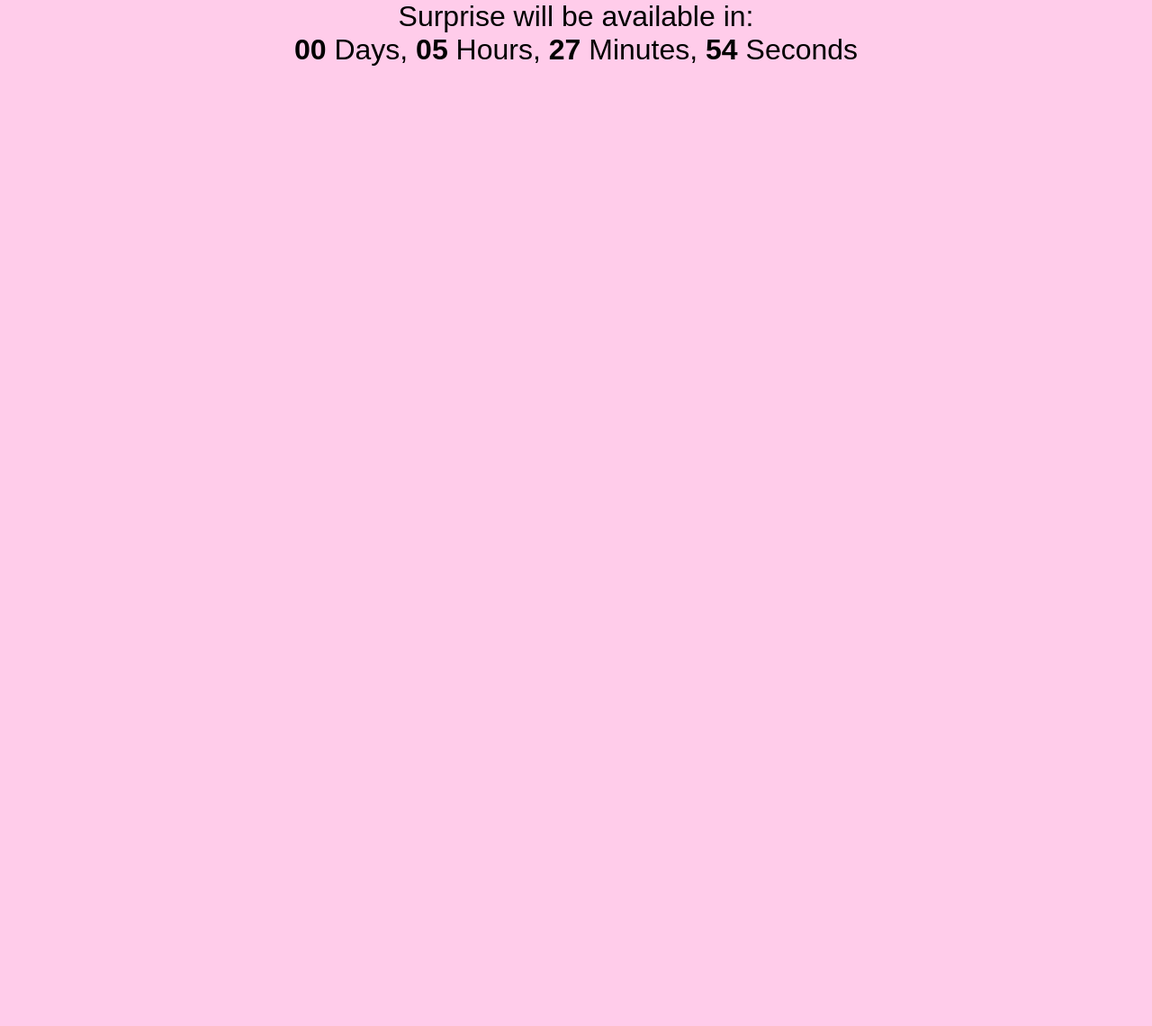
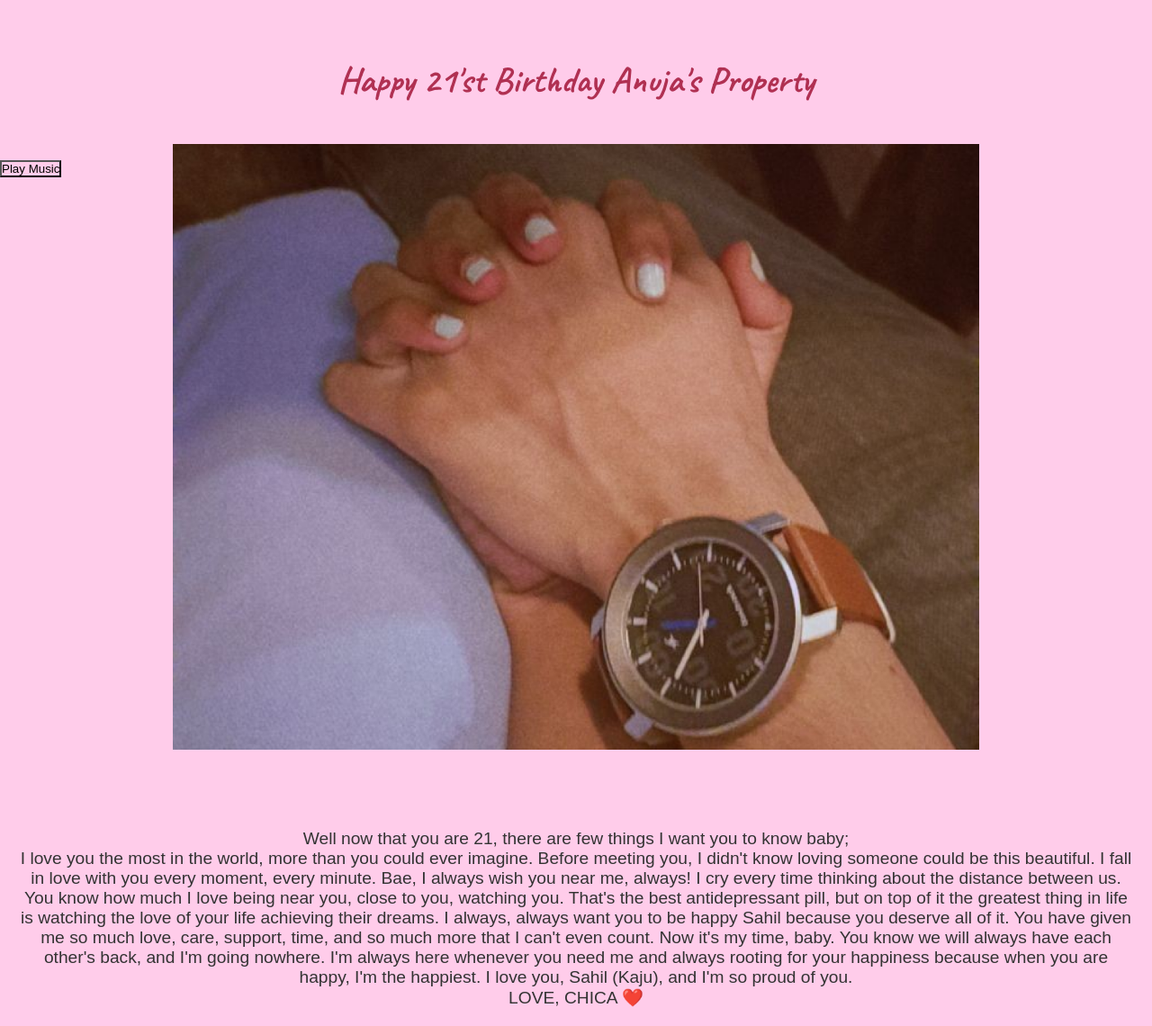
Before and after one commit to anuza08/newProject, a plain HTML site: page index.html in a window 1280 px wide. Shown: the whole page at 90% size. Before the commit the page ends 800 px from the top, so only its background shows below. Drawn offline with Linux system fonts and the light colour scheme; a web font is replaced by a local one.

Commit message:
new changes

```diff
--- a/index.html
+++ b/index.html
@@ -12,18 +12,6 @@
     <title>Sahil's 21'th</title>
   </head>
   <body>
-    <!-- Countdown Timer -->
-    <div class="countdown">
-      <p>Surprise will be available in:</p>
-      <p>
-        <span id="days">00</span> Days, <span id="hours">00</span> Hours,
-        <span id="minutes">00</span> Minutes,
-        <span id="seconds">00</span> Seconds
-      </p>
-    </div>
-
-    <!-- Website Content -->
-    <div class="content">
     <div class="hero-section">
       <h1>Happy 21'st Birthday Anuja's Property</h1>
       <div class="img-section">
@@ -35,7 +23,7 @@
     <!-- Music Player -->
     <div class="music-player">
       <audio id="backgroundMusic" loop>
-          <source src="song.mp3" type="audio/mp3" />
+        <source src="./audio/birthday-song.mp3" type="audio/mp3" />
         Your browser does not support the audio element.
       </audio>
       <button id="toggleMusicButton">Play Music</button>
@@ -43,72 +31,28 @@
 
     <div class="message-section">
       <p>
-          Well now that you are 21, there are feww this I want you to know baby;
+        Well now that you are 21, there are few things I want you to know baby;
         <br />
         I love you the most in the world, more than you could ever imagine.
-          Before meeting I didn't knew loving someone can be this beautiful. I
-          fall in love with you every moment, every minutes. Bae I always wish
-          you near me, always! I cry everytime thinking about the distance
-          between us. You know how much I love being near you, close to you,
-          watch you, that's the most antidepressant pills, but on top of it the
-          greatest thing in life is watching the love of your life achieving his
-          dreams and I always , always want you to be happy Sahil, because you
-          deserve all of it.You have gave me so much love, care, support, time
-          and so much that I can't even count and now it's my time baby. You
-          know we will always have each other's back and I'm going nowhere , I'm
-          always here, whenever you need me and always rooting for your
-          happiness. because when you are happy I'm the happiest. I love you
-          sahil (kaju) and I'm so proud of you.<br />
-          LOVE CHICA ❤️
+        Before meeting you, I didn't know loving someone could be this
+        beautiful. I fall in love with you every moment, every minute. Bae, I
+        always wish you near me, always! I cry every time thinking about the
+        distance between us. You know how much I love being near you, close to
+        you, watching you. That's the best antidepressant pill, but on top of it
+        the greatest thing in life is watching the love of your life achieving
+        their dreams. I always, always want you to be happy Sahil because you
+        deserve all of it. You have given me so much love, care, support, time,
+        and so much more that I can't even count. Now it's my time, baby. You
+        know we will always have each other's back, and I'm going nowhere. I'm
+        always here whenever you need me and always rooting for your happiness
+        because when you are happy, I'm the happiest. I love you, Sahil (Kaju),
+        and I'm so proud of you.<br />
+        LOVE, CHICA ❤️
       </p>
     </div>
-    </div>
+    <div class="memories"></div>
 
     <script>
-      // Countdown logic
-      const countdownElement = document.querySelector(".countdown");
-      const contentElement = document.querySelector(".content");
-
-      const endTime = new Date();
-      endTime.setHours(24, 0, 0, 0); // Today at 12 AM
-
-      function updateCountdown() {
-        const now = new Date();
-        const remainingTime = endTime - now;
-
-        if (remainingTime <= 0) {
-          // When countdown ends
-          countdownElement.style.display = "none";
-          contentElement.style.display = "block";
-          clearInterval(countdownInterval);
-        } else {
-          // Update countdown
-          const days = Math.floor(remainingTime / (1000 * 60 * 60 * 24));
-          const hours = Math.floor((remainingTime / (1000 * 60 * 60)) % 24);
-          const minutes = Math.floor((remainingTime / (1000 * 60)) % 60);
-          const seconds = Math.floor((remainingTime / 1000) % 60);
-
-          document.getElementById("days").textContent = String(days).padStart(
-            2,
-            "0"
-          );
-          document.getElementById("hours").textContent = String(hours).padStart(
-            2,
-            "0"
-          );
-          document.getElementById("minutes").textContent = String(
-            minutes
-          ).padStart(2, "0");
-          document.getElementById("seconds").textContent = String(
-            seconds
-          ).padStart(2, "0");
-        }
-      }
-
-      // Update countdown every second
-      const countdownInterval = setInterval(updateCountdown, 1000);
-
-      // Music toggle button
       const music = document.getElementById("backgroundMusic");
       const toggleButton = document.getElementById("toggleMusicButton");
 
```
Lines whose indentation alone changed are shown as unchanged.
